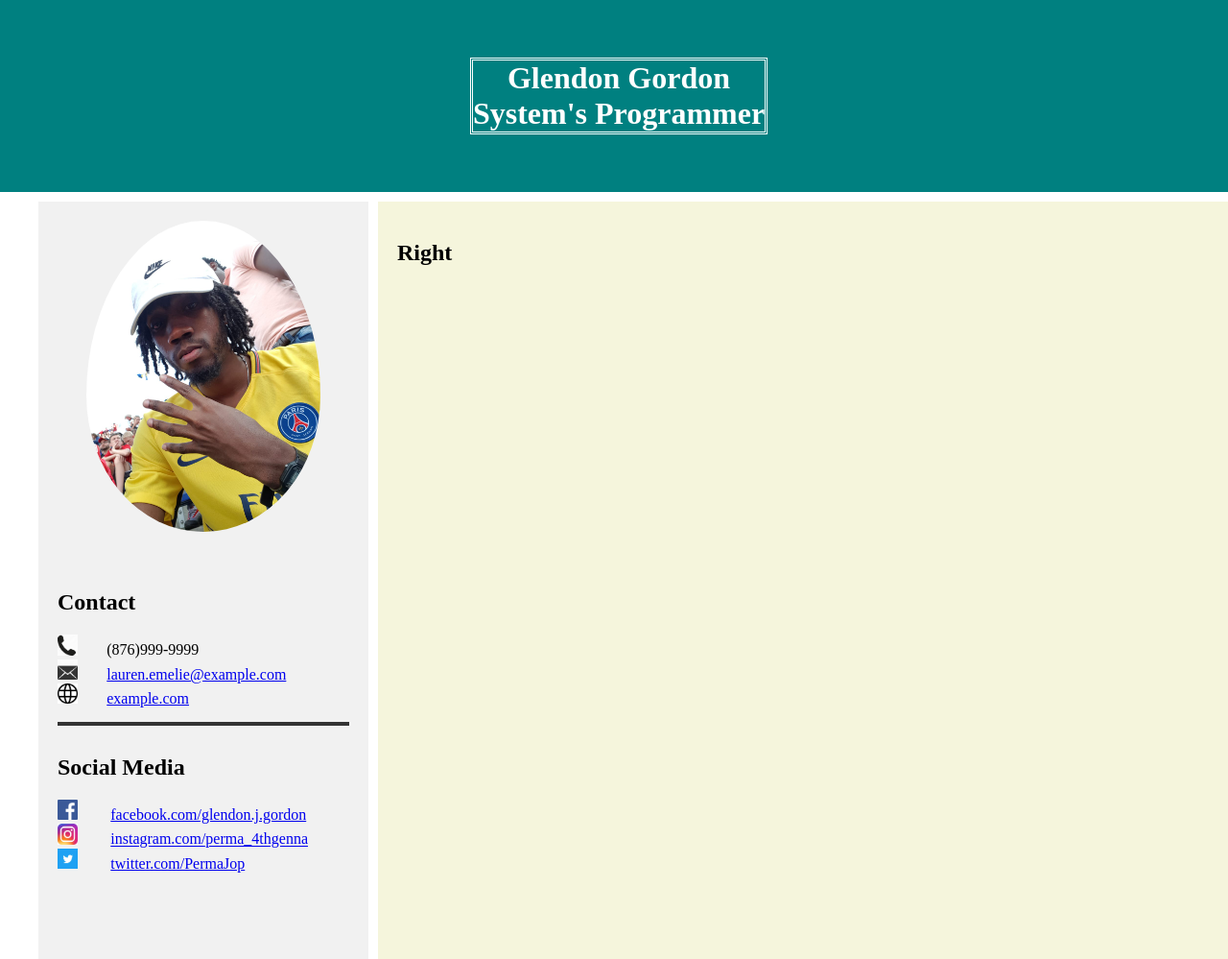
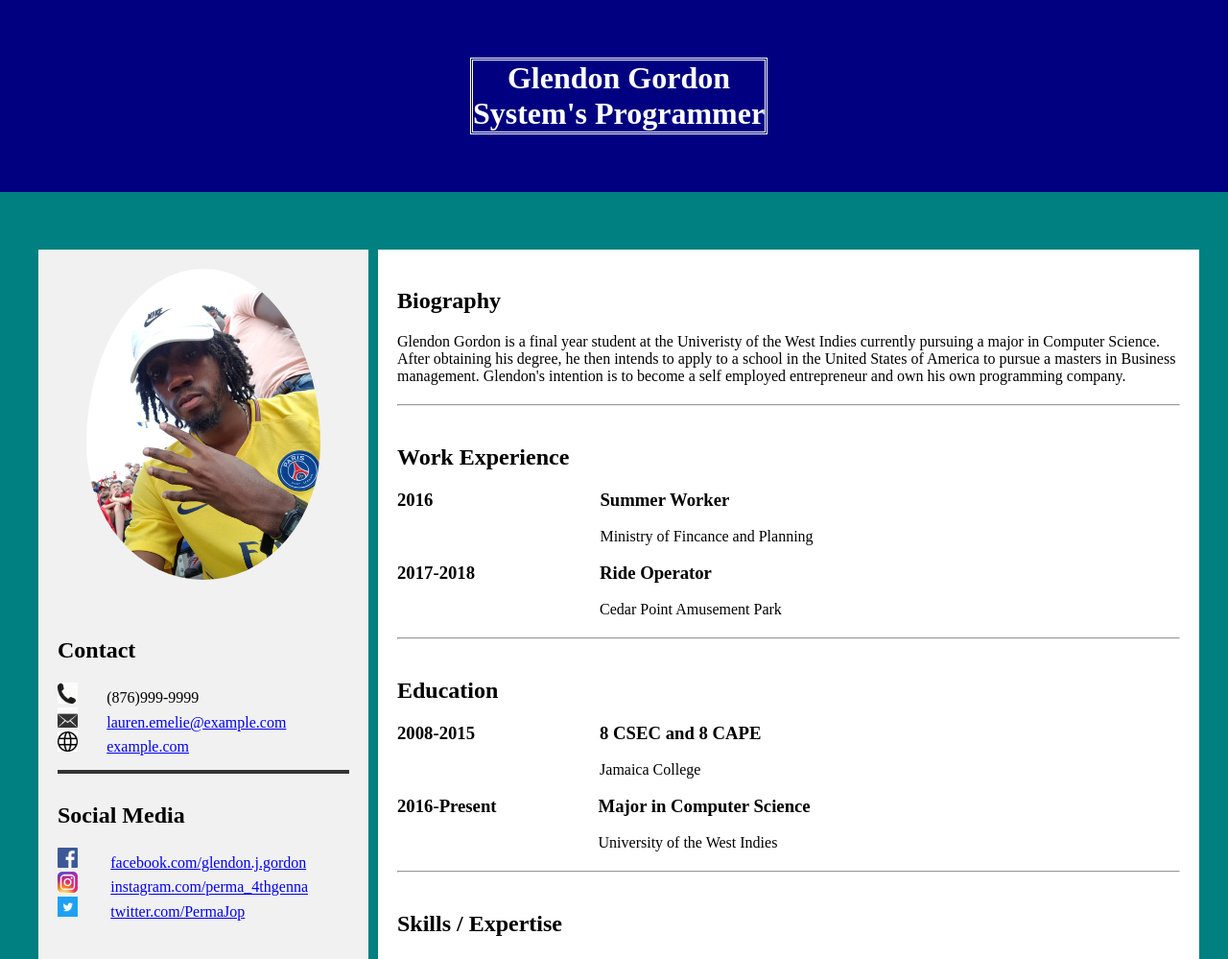
Before and after one commit to permagenna/permagenna.github.io, a plain HTML site: page index.html in a window 1280 px wide. Shown: the top 999 px of the page at 96% size. Drawn offline with Linux system fonts and the light colour scheme.

Commit message:
Everything except skills

```diff
--- a/index.html
+++ b/index.html
@@ -32,7 +32,58 @@
 
     </section>
     <section class="right">
-      <h2>Right</h2>
+      <h2>Biography</h2>
+      <p>Glendon Gordon is a final year student at the Univeristy of the West Indies currently pursuing a major in Computer Science. After obtaining his degree, he then intends to apply to a school in the United States of America to pursue a masters in Business management. Glendon's intention is to become a self employed entrepreneur and own his own programming company. </p>
+      <hr class = "pad">
+      <h2>Work Experience</h2>
+      <div class="year">
+        <div  class = "details2">
+          <h3>2016</h3>
+        </div>
+        <div>
+          <h3>Summer Worker</h3>
+          <br>
+          <p>Ministry of Fincance and Planning</p>
+        </div>
+      </div>
+      <br>
+      <div class="year">
+        <div  class = "details">
+          <h3>2017-2018</h3>
+        </div>
+        <div>
+          <h3>Ride Operator</h3>
+          <br>
+          <p>Cedar Point Amusement Park</p>
+        </div>
+      </div>
+      <hr class = "pad">
+      <h2>Education</h2>
+      <div class="year">
+        <div  class = "details">
+          <h3>2008-2015</h3>
+        </div>
+        <div>
+          <h3>8 CSEC and 8 CAPE</h3>
+          <br>
+          <p>Jamaica College</p>
+        </div>
+      </div>
+      <br>
+      <div class = "year">
+        <div class = "details3">
+          <h3>2016-Present</h3>
+        </div>
+        <div>
+          <h3>Major in Computer Science</h3>
+          <br>
+          <p>University of the West Indies</p>
+        </div>
+      </div>
+
+
+      <hr class = "pad">
+      <h2>Skills / Expertise</h2>
     </section>
 
   </div>
--- a/styles.css
+++ b/styles.css
@@ -12,7 +12,7 @@
   grid-template-areas:  "header		header"
     										"left		right";
   grid-template-columns: 30% 70%;
-  grid-template-rows: 150px 200px 600px 200px;
+  background-color: teal;
 
 }
 
@@ -29,10 +29,11 @@
 
 .right {
   margin-top: 50px;
-  background-color: beige;
+  background-color: white;
   grid-area: right;
   height:1800px;
   padding:20px;
+  margin-right: 40px;
 }
 
 .contact {
@@ -59,7 +60,7 @@ h2 {
 }
 
 header {
-  background-color: teal;
+  background-color: navy;
   text-align: center;
   color: white;
   height: 200px;
@@ -75,6 +76,11 @@ header {
   background-color: #333; /* Modern Browsers */
 }
 
+.pad {
+  margin-top: 20px;
+  margin-bottom: 20px;
+}
+
 .flex {
   display: flex;
   height: 150px;
@@ -88,3 +94,22 @@ header {
   border-style: double;
 
 }
+
+.year {
+  display: flex;
+  flex-direction: row;
+  flex-wrap: wrap;
+
+}
+
+.details {
+  margin-right  : 130px;
+}
+
+.details2 {
+  margin-right  : 174px;
+}
+
+.details3 {
+  margin-right  : 106px;
+}
```
Also changed, not shown: 1 other file.
